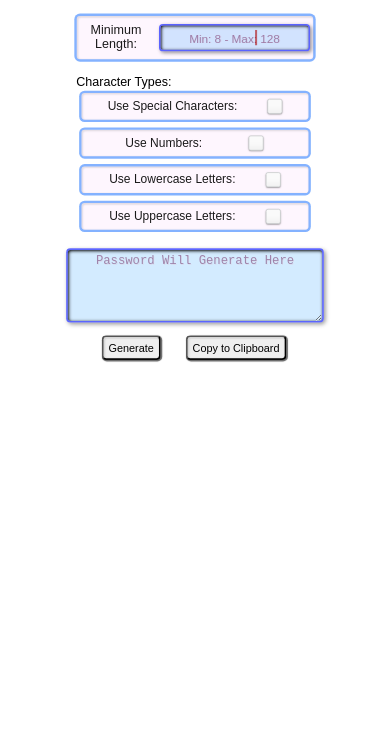
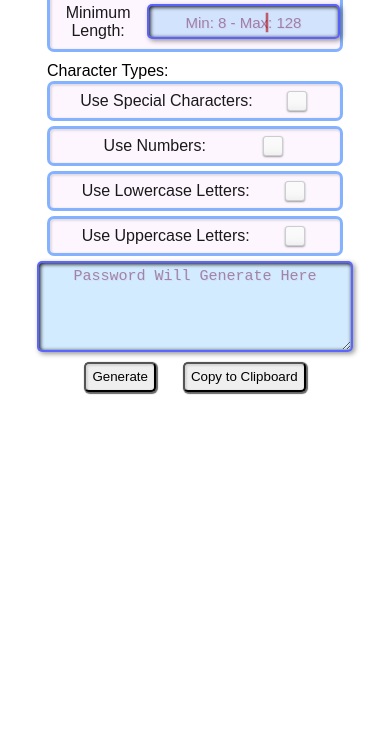
Before and after one commit to karanius/UofT_Password_Generator, a plain HTML site: page index.html in a window 390 px wide. Shown: the part 100-844 px from the top of the page. Drawn offline with nearby package versions, Linux system fonts and the light colour scheme.

Commit message:
ficing box

```diff
--- a/css/style.css
+++ b/css/style.css
@@ -381,10 +381,3 @@ button:focus{
     from {opacity: 1;}
     to {opacity: 0;}
 }
-
-
-@media only screen and (max-width: 470px) {
-    *{
-        transform: scale(0.96)
-    }
-}
```
